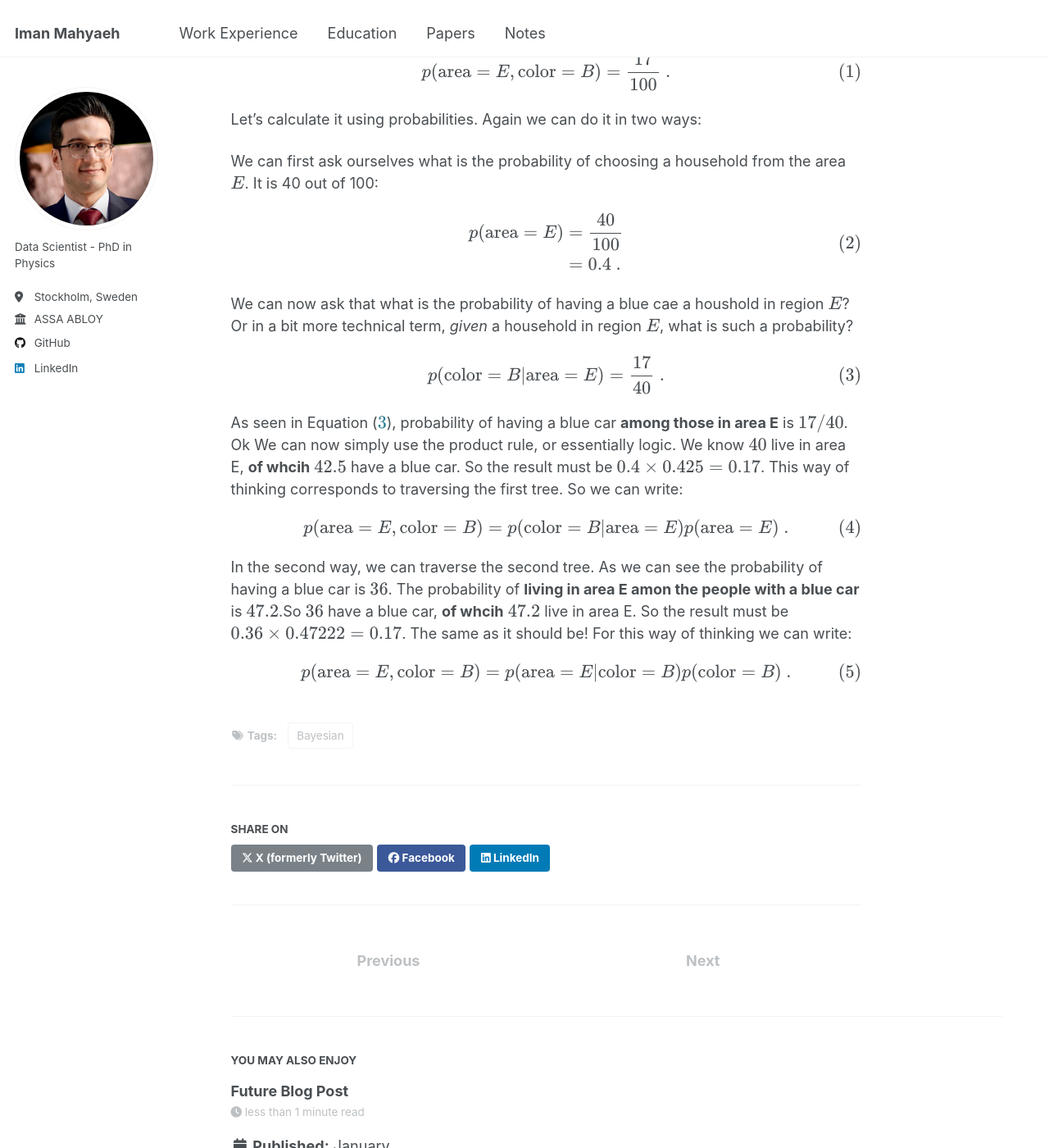
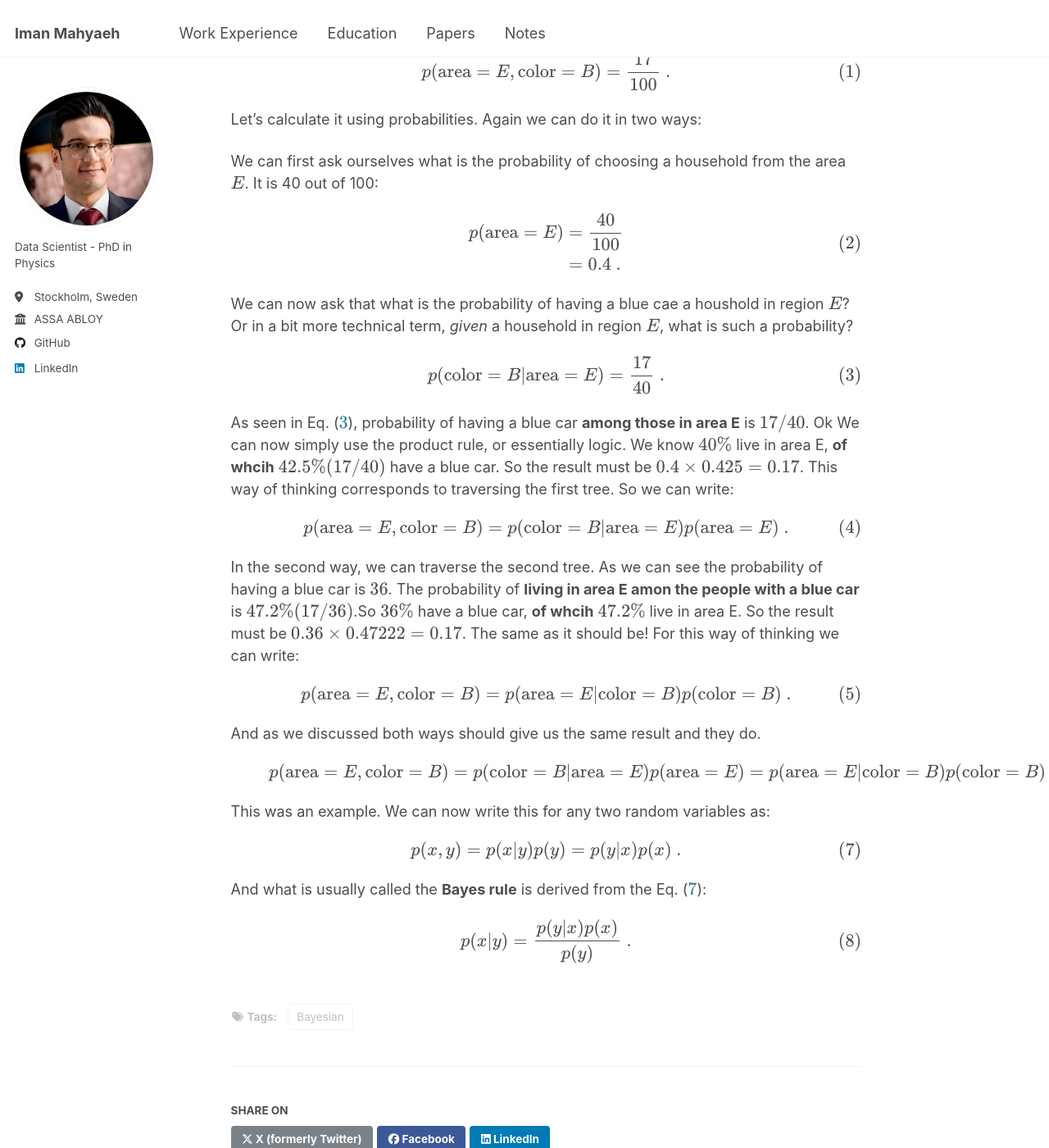
Before and after one commit to imanm24/imanm24.github.io, a Jekyll site: the page built from _posts/2025-10-4-blog-post-1.md, in a window 1280 px wide and 1400 px high, scrolled down 1817 px. Shown: the whole window at 82% size. Built offline with Jekyll 4.4.1, drawn with Linux system fonts in a browser that asks for light colours.

Commit message:
Update 2025-10-4-blog-post-1.md

```diff
--- a/_posts/2025-10-4-blog-post-1.md
+++ b/_posts/2025-10-4-blog-post-1.md
@@ -72,7 +72,6 @@ $$
 \begin{aligned}
 p(\textrm{area} = E) &= \frac{40}{100} \\
         &= 0.4 \ .
-\label{eq:p_E}
 \end{aligned}
 $$
 
@@ -81,24 +80,48 @@ We can now ask that what is the probability of having a blue cae a houshold in r
 $$
 \begin{equation}
 p(\textrm{color} = B | \textrm{area} = E) = \frac{17}{40} \ .
-\label{eq:p_B_given_E}
+\label{p_B_given_E}
 \end{equation}
 $$
 
-As seen in Equation \(\ref{eq:p_B_given_E}\), probability of having a blue car **among those in area E** is $$17/40$$. Ok We can now simply use the product rule, or essentially logic. We know $$40%$$ live in area E, **of whcih** $$42.5% (17/40)$$ have a blue car. So the result must be $$ 0.4 \times 0.425 = 0.17$$. This way of thinking corresponds to traversing the first tree. So we can write:
+As seen in Eq. \(\ref{p_B_given_E}\), probability of having a blue car **among those in area E** is $$17/40$$. Ok We can now simply use the product rule, or essentially logic. We know $$40\%$$ live in area E, **of whcih** $$42.5\% (17/40)$$ have a blue car. So the result must be $$ 0.4 \times 0.425 = 0.17$$. This way of thinking corresponds to traversing the first tree. So we can write:
 
 $$
 \begin{equation}
 p(\textrm{area} = E, \textrm{color}= B) = p(\textrm{color} = B | \textrm{area} = E) p(\textrm{area} = E) \ .
-\label{eq:bayes_1}
 \end{equation}
 $$
 
-In the second way, we can traverse the second tree. As we can see the probability of having a blue car is $$36% (36/100$$. The probability of **living in area E amon the people with a blue car**  is $$47.2%(17/36)$$.So $$ 36% $$ have a blue car, **of whcih** $$47.2% $$ live in area E. So the result must be $$ 0.36 \times 0.47222 = 0.17$$. The same as it should be! For this way of thinking we can write:
+In the second way, we can traverse the second tree. As we can see the probability of having a blue car is $$36% (36/100$$. The probability of **living in area E amon the people with a blue car**  is $$47.2\%(17/36)$$.So $$ 36\% $$ have a blue car, **of whcih** $$47.2\% $$ live in area E. So the result must be $$ 0.36 \times 0.47222 = 0.17$$. The same as it should be! For this way of thinking we can write:
 
 $$
 \begin{equation}
 p(\textrm{area} = E, \textrm{color}= B)= p(\textrm{area} = E|\textrm{color} = B) p(\textrm{color} = B) \ .
-\label{eq:bayes_2}
 \end{equation}
 $$
+
+And as we discussed both ways should give us the same result and they do.
+
+$$
+\begin{equation}
+p(\textrm{area} = E, \textrm{color}= B) = p(\textrm{color} = B | \textrm{area} = E) p(\textrm{area} = E)  =  p(\textrm{area} = E|\textrm{color} = B) p(\textrm{color} = B) \ .
+\end{equation}
+$$
+
+This was an example. We can now write this for any two random variables as:
+
+$$
+\begin{equation}
+p(x,y) = p(x|y) p(y) = p(y|x) p(x) \ .
+\label{p_2_variables}
+\end{equation}
+$$
+
+And what is usually called the **Bayes rule** is derived from the Eq. \(\ref{p_2_variables}\):
+
+$$
+\begin{equation}
+p(x|y) =  \frac{ p(y|x) p(x) }{p(y)}  \ .
+\label{Bayes}
+\end{equation}
+$$
```
